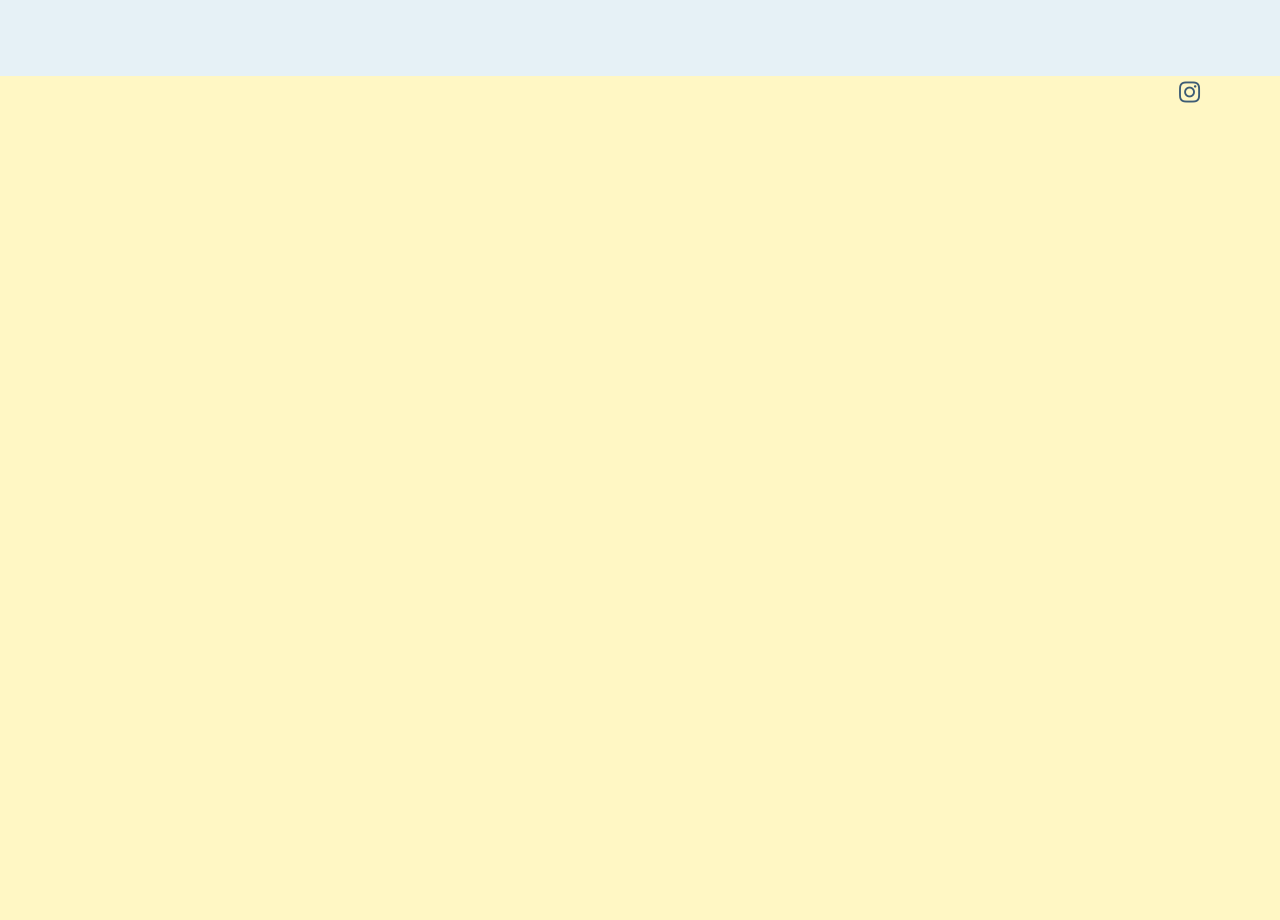
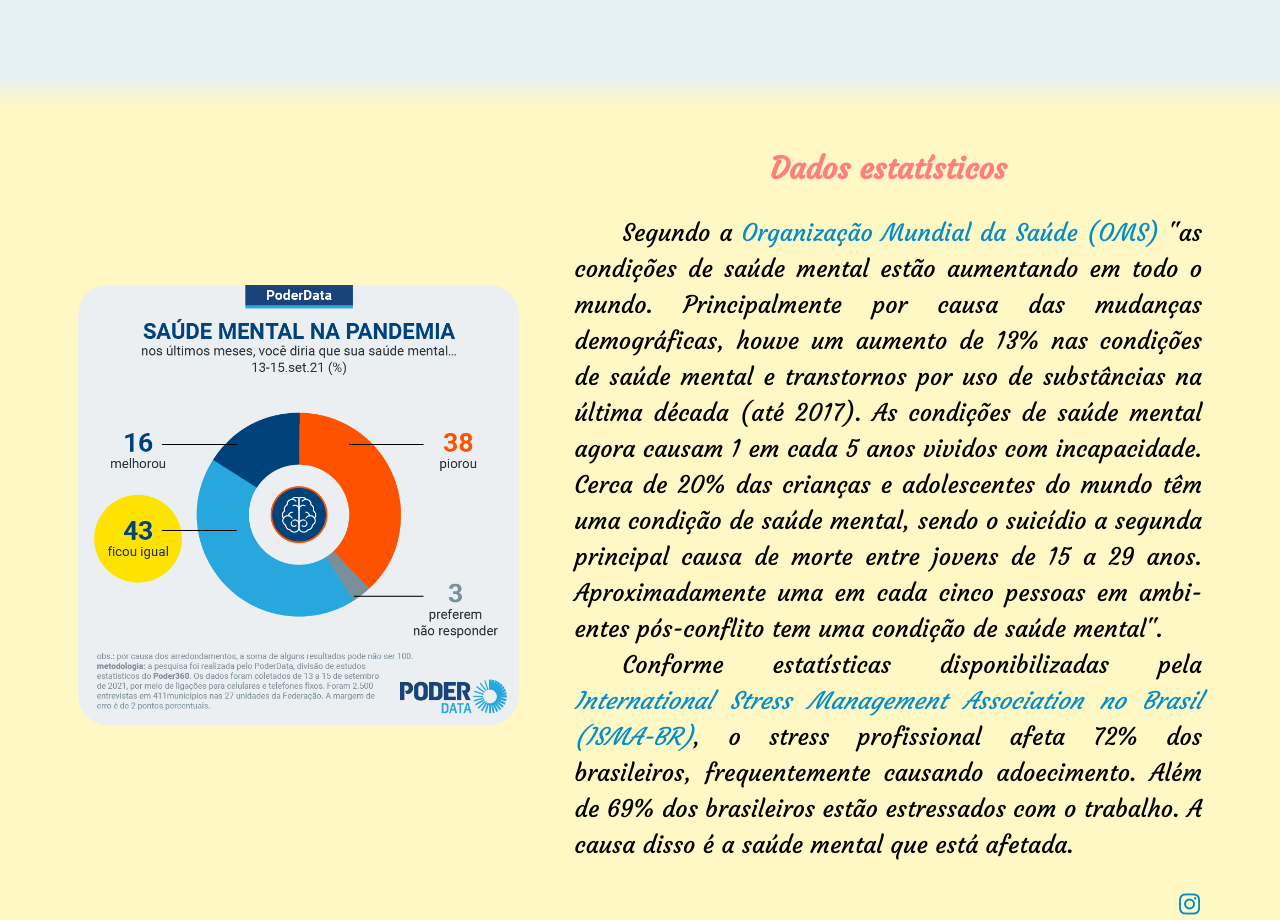
Before and after one commit to Merykson-a/mental-health-frontend, a Vue app: page / in a window 1280 px wide. Shown: the part 1254-2174 px from the top of the page. Before the commit the page ends 1362 px from the top, so only its background shows below. Built offline with nearby package versions, Linux system fonts and the light colour scheme.

Commit message:
feat: add statistics section #master

```diff
--- a/package.json
+++ b/package.json
@@ -8,7 +8,6 @@
         "deploy": "vite build && gh-pages -d dist"
     },
     "dependencies": {
-        "sass": "^1.62.1",
         "vue": "^3.0.5"
     },
     "devDependencies": {
@@ -17,6 +16,8 @@
         "autoprefixer": "^10.3.1",
         "gh-pages": "^5.0.0",
         "postcss": "^8.3.6",
+        "sass": "^1.62.1",
+        "sass-loader": "^13.3.0",
         "tailwindcss": "^2.2.7",
         "vite": "^2.4.4"
     },
--- a/src/App.vue
+++ b/src/App.vue
@@ -1,33 +1,15 @@
 <template>
     <Header />
     <Concept />
+    <Statistics />
     <Footer />
     <!-- https://www.gov.br/saude/pt-br/assuntos/saude-de-a-a-z/s/saude-mental -->
+    <!-- https://www.who.int/ -->
 </template>
 
 <script setup>
 import Footer from "./components/Footer.vue";
 import Header from "./components/Header.vue";
 import Concept from "./components/Concept.vue";
+import Statistics from "./components/Statistics.vue";
 </script>
-
-<style lang="scss">
-@import url("https://fonts.googleapis.com/css2?family=Courgette&display=swap");
-
-html,
-body {
-    font-family: Courgette !important;
-    background-color: #fff7c4;
-}
-
-::-webkit-scrollbar {
-    width: 13px !important;
-    background-color: transparent;
-}
-::-webkit-scrollbar-thumb {
-    border: 4px solid transparent;
-    background-clip: padding-box;
-    border-radius: 100px;
-    background-color: #b2ebf2;
-}
-</style>
--- /dev/null
+++ b/src/assets/scss/_colors.scss
@@ -0,0 +1,7 @@
+$yellow: #ffb30e;
+$yellow-light: #fff7c4;
+$blue: #3d5c75;
+$blue-light: #e6f1f6;
+$pink: #ff7e7e;
+$green: #4d700f;
+$link-blue: #008dc9;
--- /dev/null
+++ b/src/assets/scss/global.scss
@@ -0,0 +1,30 @@
+@import url("https://fonts.googleapis.com/css2?family=Courgette&display=swap");
+
+html,
+body {
+    font-family: Courgette !important;
+    background-color: $yellow-light;
+}
+
+a {
+    color: $link-blue !important;
+}
+
+.text {
+    font-size: 24px;
+    text-indent: 2em;
+    hyphens: auto;
+    text-align: justify;
+    text-justify: newspaper;
+}
+
+::-webkit-scrollbar {
+    width: 13px !important;
+    background-color: transparent;
+}
+::-webkit-scrollbar-thumb {
+    border: 4px solid transparent;
+    background-clip: padding-box;
+    border-radius: 100px;
+    background-color: $blue;
+}
--- a/src/components/Concept.vue
+++ b/src/components/Concept.vue
@@ -6,18 +6,20 @@
     >
         <div class="concept-content p-7">
             <div class="title pb-3">
-                Afinal, o que é
-                <b style="color: #ffb30e">saúde mental?</b>
+                Afinal, o que é <b id="mental-health">saúde mental?</b>
             </div>
 
             <div class="text pt-7">
-                A saúde mental refere-se ao estado de bem-estar emocional,
-                psicológico e social de uma pessoa. É sobre cuidar da nossa
-                mente, cultivar pensamentos positivos, nutrir nossas emoções e
-                adotar comportamentos saudáveis.
+                <a href="https://www.who.int/"
+                    >A Organização Mundial da Saúde (OMS)</a
+                >
+                define saúde mental como “um estado de bem-estar mental que
+                permite às pessoas lidar com os momentos estressantes da vida,
+                desenvolver todas as suas habilidades, aprender e trabalhar bem
+                e contribuir para a melhoria de sua comunidade”.
             </div>
 
-            <div class="text pt-7 md:flex-none md:flex gap-14 items-center">
+            <div class="text pt-7 md:flex gap-14 items-center justify-center">
                 Assim como uma floresta pode enfrentar tempestades e
                 desequilíbrios, nossa saúde mental também pode ser afetada por
                 diversos fatores, como estresse, traumas, problemas de
@@ -28,7 +30,8 @@
 
                 <img
                     class="happy-forest-img"
-                    alt="Forest with a happy girl in the background."
+                    href="https://gencraft.com/generate"
+                    alt="Paisagem de floresta com uma menina sorridente ao fundo."
                     src="@/assets/images/concept/happy-forest.png"
                 />
             </div>
@@ -40,7 +43,11 @@
 .gradiente {
     width: 100%;
     height: 30px;
-    background-image: linear-gradient(to bottom, #fff7c4, #e6f1f6);
+    background-image: linear-gradient(to bottom, $yellow-light, $blue-light);
+}
+
+#mental-health {
+    color: $yellow;
 }
 
 .concept-container {
@@ -48,7 +55,7 @@
     justify-content: space-between;
     position: relative;
     padding: 50px;
-    background-color: #e6f1f6;
+    background-color: $blue-light;
     overflow: hidden;
 
     .happy-forest-img {
@@ -64,22 +71,13 @@
 
         .title {
             font-size: 30px;
-            // color: #3d5c75;
-            color: #4d700f;
+            color: $green;
             font-weight: bold;
-        }
-
-        .text {
-            font-size: 24px;
-            text-indent: 2em;
-            hyphens: auto;
-            text-align: justify;
-            text-justify: newspaper;
         }
     }
 }
 
-@media (max-width: 768px) {
+@media (max-width: 767px) {
     .concept-container .happy-forest-img {
         margin-top: 30px;
         height: 100%;
--- a/src/components/Header.vue
+++ b/src/components/Header.vue
@@ -35,7 +35,7 @@
 @import url("https://fonts.googleapis.com/css2?family=Oleo+Script&display=swap");
 
 .content-title {
-    color: #3d5c75;
+    color: $blue;
     font-size: 20px;
     font-family: Oleo Script;
 }
@@ -57,18 +57,18 @@
     .sub-title {
         font-size: 25px;
         font-weight: bold;
-        color: #ff7e7e;
+        color: $pink;
     }
 
     .cloud {
         position: relative;
         width: 100%;
-        background-color: #3d5c75;
+        background-color: $blue;
         border-radius: 30vh;
 
         .cloud-circle {
             position: absolute;
-            background-color: #3d5c75;
+            background-color: $blue;
             border-radius: 50%;
             width: 30px;
             height: 30px;
--- /dev/null
+++ b/src/components/Statistics.vue
@@ -0,0 +1,101 @@
+<template>
+    <div class="gradiente" />
+
+    <section
+        class="concept-container grid md:grid-cols-2 grid-cols-1 items-center gap-14"
+    >
+        <div class="concept-content px-7">
+            <div class="md:flex gap-14 items-center justify-center pt-10">
+                <img
+                    class="happy-forest-img h-full"
+                    alt="Paisagem de floresta com uma menina sorridente ao fundo."
+                    src="@/assets/images/statistics/pandemic-graphic.png"
+                />
+
+                <div>
+                    <div class="title pb-6 w-full flex justify-center">
+                        Dados estatísticos
+                    </div>
+
+                    <div class="text">
+                        Segundo a
+                        <a
+                            href="https://www.who.int/health-topics/mental-health#tab=tab_2"
+                            >Organização Mundial da Saúde (OMS)</a
+                        >
+                        "as condições de saúde mental estão aumentando em todo o
+                        mundo. Principalmente por causa das mudanças
+                        demográficas, houve um aumento de 13% nas condições de
+                        saúde mental e transtornos por uso de substâncias na
+                        última década (até 2017). As condições de saúde mental
+                        agora causam 1 em cada 5 anos vividos com incapacidade.
+                        Cerca de 20% das crianças e adolescentes do mundo têm
+                        uma condição de saúde mental, sendo o suicídio a segunda
+                        principal causa de morte entre jovens de 15 a 29 anos.
+                        Aproximadamente uma em cada cinco pessoas em ambientes
+                        pós-conflito tem uma condição de saúde mental".
+
+                        <p>
+                            Conforme estatísticas disponibilizadas pela
+                            <a
+                                ><i
+                                    >International Stress Management Association
+                                    no Brasil (ISMA-BR)</i
+                                ></a
+                            >, o stress profissional afeta 72% dos brasileiros,
+                            frequentemente causando adoecimento. Além de 69% dos
+                            brasileiros estão estressados com o trabalho. A
+                            causa disso é a saúde mental que está afetada.
+                        </p>
+                    </div>
+                </div>
+            </div>
+        </div>
+    </section>
+</template>
+
+<script>
+export default {};
+</script>
+
+<style lang="scss" scoped>
+.gradiente {
+    width: 100%;
+    height: 30px;
+    background-image: linear-gradient(to bottom, $blue-light, $yellow-light);
+}
+
+.concept-container {
+    display: flex;
+    justify-content: space-between;
+    position: relative;
+    padding: 0px 50px 25px 50px;
+    overflow: hidden;
+
+    .happy-forest-img {
+        border-radius: 30px;
+        height: 55vh;
+    }
+
+    .concept-content {
+        display: flex;
+        flex-direction: column;
+        align-items: center;
+        justify-content: center;
+
+        .title {
+            font-size: 30px;
+            color: $pink;
+            font-weight: bold;
+        }
+    }
+}
+
+@media (max-width: 767px) {
+    .concept-container .happy-forest-img {
+        margin-bottom: 30px;
+        height: 100%;
+        width: 100%;
+    }
+}
+</style>
--- a/src/main.js
+++ b/src/main.js
@@ -1,5 +1,6 @@
 import { createApp } from "vue";
 import App from "./App.vue";
 import "./index.css";
+import "./assets/scss/global.scss";
 
 createApp(App).mount("#app");
--- a/vite.config.js
+++ b/vite.config.js
@@ -16,4 +16,11 @@ export default defineConfig({
             "@/": resolve(__dirname, "src") + "/",
         },
     },
+    css: {
+        preprocessorOptions: {
+            scss: {
+                additionalData: `@import "@/assets/scss/_colors.scss";`,
+            },
+        },
+    },
 });
```
Also changed, not shown: src/assets/images/statistics/pandemic-graphic.png (added).
